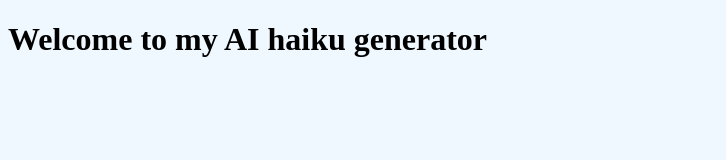
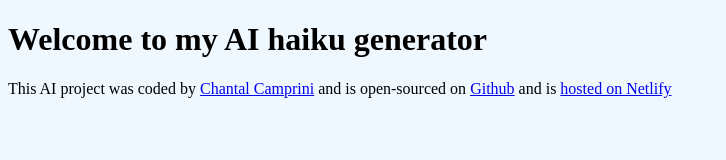
Before and after one commit to JunAttic/haiku-generator, a plain HTML site: page index.html in a window 1280 px wide. Shown: the whole page, without its empty margins (0-726 px from the left). Drawn offline with Linux system fonts and the light colour scheme.

Commit message:
added the footer

```diff
--- a/index.html
+++ b/index.html
@@ -8,6 +8,18 @@
   <body>
     <h1>Welcome to my AI haiku generator</h1>
 
+    <footer>
+      This AI project was coded by
+      <a href="https://github.com/JunAttic" target="_blank">Chantal Camprini</a>
+      and is open-sourced on
+      <a href="https://github.com/JunAttic/haiku-generator" target="_blank"
+        >Github</a
+      >
+      and is
+      <a href="https://haikugen.netlify.app/" target="_blank"
+        >hosted on Netlify</a
+      >
+    </footer>
     <script src="src/index.js"></script>
   </body>
 </html>
```
